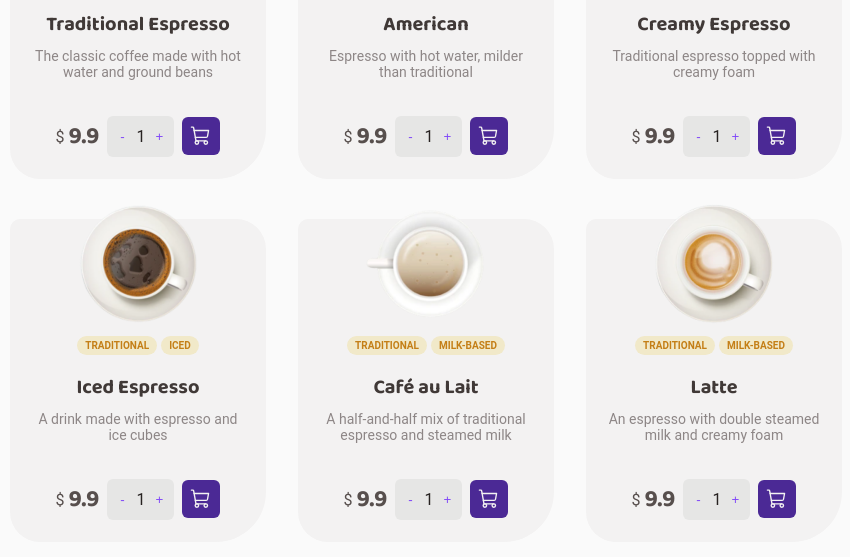
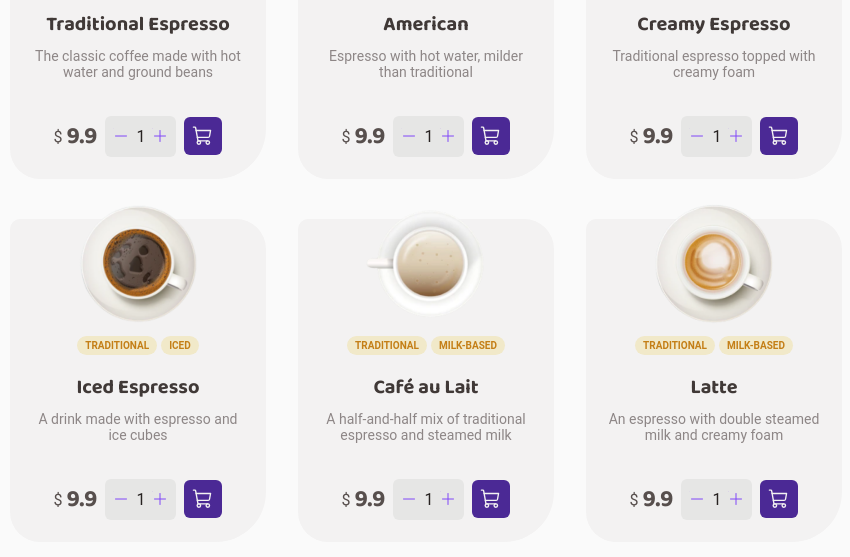
Before and after one commit to martahil/CoffeeDeliveryChallenge02, a React (Vite) app: page / in a window 1280 px wide. Shown: the part 880-1437 px from the top of the page, without its empty margins (150-1000 px from the left). Built offline with nearby package versions, Linux system fonts and the light colour scheme; a web font is replaced by a local one.

Commit message:
Change add and remove coffee button

```diff
--- a/src/pages/CheckoutPage/Index.tsx
+++ b/src/pages/CheckoutPage/Index.tsx
@@ -212,9 +212,9 @@ export function Checkout() {
                     <Name>{item.name}</Name>
                     <QuantSelAndRemoveBtn>
                       <QuantitySelector style={{ margin: '0' }}>
-                        <MinusButton onClick={() => handleDecrease(item.id)}>-</MinusButton>
+                        <MinusButton onClick={() => handleDecrease(item.id)}><MinusButton size={14} /></MinusButton>
                         <span>{item.quantity}</span>
-                        <PlusButton onClick={() => handleIncrease(item.id)}>+</PlusButton>
+                        <PlusButton onClick={() => handleIncrease(item.id)}><PlusButton size={14} /></PlusButton>
                       </QuantitySelector>
                       <RemoveButton onClick={() => removeFromCart(item.id)}>
                         <TrashIcon size={16} />
--- a/src/pages/CoffeesMainPage/CoffeeItem/Index.tsx
+++ b/src/pages/CoffeesMainPage/CoffeeItem/Index.tsx
@@ -72,9 +72,9 @@ export function CoffeeItem({
           </PriceNumber>
         </Price>
         <QuantitySelector>
-          <MinusButton onClick={decrease}>-</MinusButton>
+          <MinusButton onClick={decrease}><MinusButton size={14} /></MinusButton>
           <span>{quantity}</span>
-          <PlusButton onClick={increase}>+</PlusButton>
+          <PlusButton onClick={increase}><PlusButton size={14} /></PlusButton>
         </QuantitySelector>
         <CartWrapper onClick={handleAddToCart}><ShoppingCartIcon size={22} /></CartWrapper>
       </PriceAndQuantity>
--- a/src/pages/CoffeesMainPage/CoffeeItem/styles.ts
+++ b/src/pages/CoffeesMainPage/CoffeeItem/styles.ts
@@ -1,4 +1,4 @@
-import { ShoppingCart } from 'phosphor-react'
+import { Minus, Plus, ShoppingCart } from 'phosphor-react'
 import styled from 'styled-components'
 
 export const CoffeeItemContainer = styled.div`
@@ -132,13 +132,19 @@ export const QuantitySelector = styled.div`
   }
 `
 
-export const MinusButton = styled.button`
-   &:hover {
+export const MinusButton = styled(Minus)`
+  color: ${props => props.theme.colors['purple']};
+  cursor: pointer;
+
+  &:hover {
     color: ${props => props.theme.colors['purple-dark']};
   }
 `
 
-export const PlusButton = styled.button`
+export const PlusButton = styled(Plus)`
+  color: ${props => props.theme.colors['purple']};
+  cursor: pointer;
+
   &:hover {
     color: ${props => props.theme.colors['purple-dark']};
   }
```
Also changed, not shown: src/pages/CheckoutPage/styles.ts (line endings or trailing spaces).
